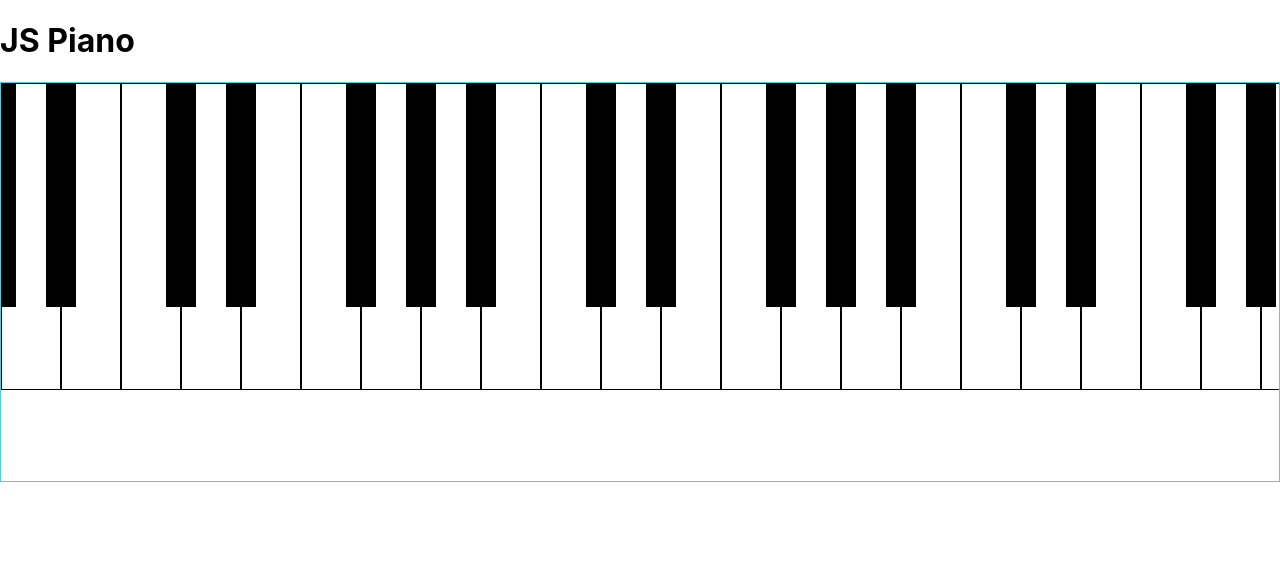
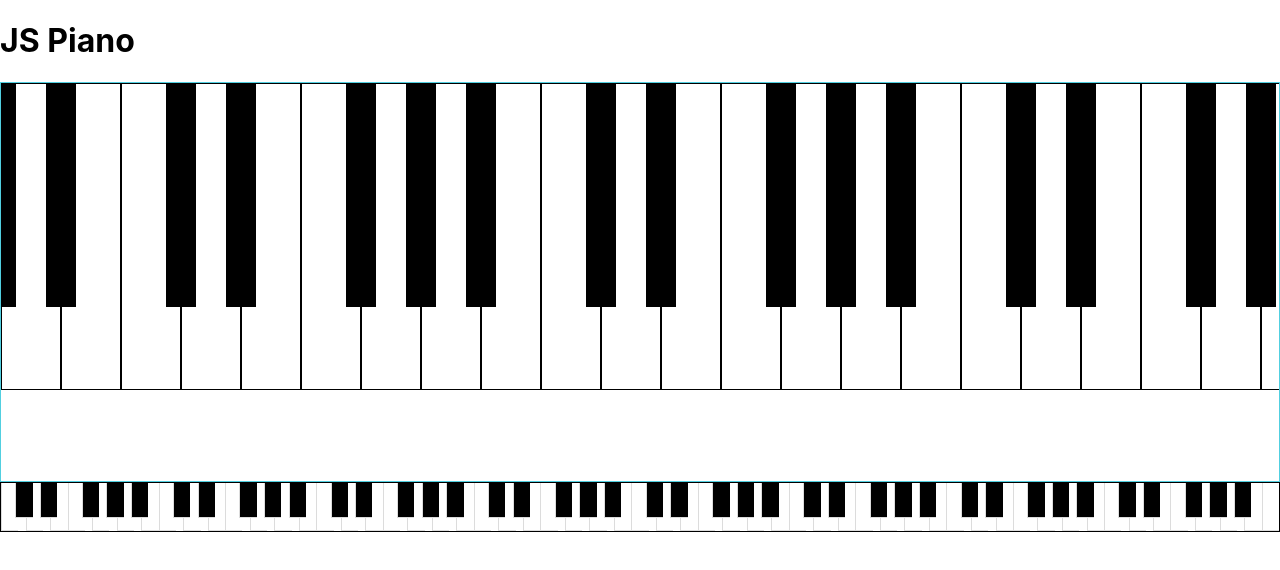
Before and after one commit to mrChernicharo/js-piano, a React (Vite) app: page / in a window 1280 px wide. Shown: the top 570 px of the page. Built offline with nearby package versions, Linux system fonts and the light colour scheme.

Commit message:
miniKeyboard

```diff
--- a/src/App.tsx
+++ b/src/App.tsx
@@ -1,3 +1,4 @@
+import MiniKeyboard from './components/MiniKeyboard';
 import Piano from './components/Piano';
 import './index.css';
 
@@ -7,6 +8,8 @@ function App() {
 			<h1>JS Piano</h1>
 
 			<Piano />
+
+			<MiniKeyboard />
 		</div>
 	);
 }
--- /dev/null
+++ b/src/components/MiniKeyboard.tsx
@@ -0,0 +1,15 @@
+import { NOTES } from '../lib/constants';
+import MiniPianoKey from './MiniPianoKey';
+
+export default function MiniKeyboard() {
+	return (
+		<div className="mini-keyboard-container">
+			<div className="brush"></div>
+			<div className="mini-keyboard">
+				{NOTES.map(note => (
+					<MiniPianoKey key={note} note={note} />
+				))}
+			</div>
+		</div>
+	);
+}
--- /dev/null
+++ b/src/components/MiniPianoKey.tsx
@@ -0,0 +1,15 @@
+import { isFlat } from '../lib/tone.fns';
+
+interface Props {
+	note: string;
+}
+
+export default function MiniPianoKey({ note }: Props) {
+	const isBemol = isFlat(note);
+
+	return (
+		<div
+			className={`${note} ${isBemol ? 'black' : 'white'} mini-piano-key`}
+		></div>
+	);
+}
--- a/src/components/Piano.tsx
+++ b/src/components/Piano.tsx
@@ -1,125 +1,12 @@
 import { useEffect, useRef } from 'react';
+import { NOTES } from '../lib/constants';
 import PianoKey from './PianoKey';
-
-const NOTES = [
-	'C0',
-	'Db0',
-	'D0',
-	'Eb0',
-	'E0',
-	'F0',
-	'Gb0',
-	'G0',
-	'Ab0',
-	'A0',
-	'Bb0',
-	'B0',
-
-	'C1',
-	'Db1',
-	'D1',
-	'Eb1',
-	'E1',
-	'F1',
-	'Gb1',
-	'G1',
-	'Ab1',
-	'A1',
-	'Bb1',
-	'B1',
-
-	'C2',
-	'Db2',
-	'D2',
-	'Eb2',
-	'E2',
-	'F2',
-	'Gb2',
-	'G2',
-	'Ab2',
-	'A2',
-	'Bb2',
-	'B2',
-
-	'C3',
-	'Db3',
-	'D3',
-	'Eb3',
-	'E3',
-	'F3',
-	'Gb3',
-	'G3',
-	'Ab3',
-	'A3',
-	'Bb3',
-	'B3',
-
-	'C4',
-	'Db4',
-	'D4',
-	'Eb4',
-	'E4',
-	'F4',
-	'Gb4',
-	'G4',
-	'Ab4',
-	'A4',
-	'Bb4',
-	'B4',
-
-	'C5',
-	'Db5',
-	'D5',
-	'Eb5',
-	'E5',
-	'F5',
-	'Gb5',
-	'G5',
-	'Ab5',
-	'A5',
-	'Bb5',
-	'B5',
-
-	'C6',
-	'Db6',
-	'D6',
-	'Eb6',
-	'E6',
-	'F6',
-	'Gb6',
-	'G6',
-	'Ab6',
-	'A6',
-	'Bb6',
-	'B6',
-
-	'C7',
-	'Db7',
-	'D7',
-	'Eb7',
-	'E7',
-	'F7',
-	'Gb7',
-	'G7',
-	'Ab7',
-	'A7',
-	'Bb7',
-	'B7',
-	'C8',
-];
 
 export default function Piano() {
 	const keyboardRef = useRef<HTMLDivElement>(null);
 
 	function handleScroll(e) {
-		const { scrollLeft } = keyboardRef.current!;
-
-		console.log(
-			'scrolled',
-			event,
-			keyboardRef.current?.scrollLeft,
-			scrollLeft
-		);
+		// const { scrollLeft, scrollWidth, scrollIntoView } = keyboardRef.current!;
 	}
 
 	useEffect(() => {
@@ -137,8 +24,6 @@ export default function Piano() {
 					<PianoKey key={note} note={note} />
 				))}
 			</div>
-
-			<div className="piano-mat"></div>
 		</div>
 	);
 }
--- a/src/index.css
+++ b/src/index.css
@@ -1,6 +1,11 @@
 :root {
 	--piano-height: min(40vh, 500px);
+	--mini-piano-height: min(10vh, 50px);
 	--key-width: 60px;
+	--mini-key-width: 6px;
+	--text-light: #dcdcdc;
+	--text-medium: #676767;
+	--text-dark: #333;
 }
 
 body {
@@ -23,8 +28,17 @@ div {
 	overflow-x: scroll;
 }
 
+.mini-keyboard-container {
+	height: var(--mini-piano-height);
+	border: 1px solid;
+}
+
 .keyboard {
 	height: var(--piano-height);
+	display: flex;
+}
+
+.mini-keyboard {
 	display: flex;
 }
 
@@ -35,13 +49,24 @@ div {
 	transition: 0.5s;
 }
 
+.mini-piano-key {
+	border-left: 1px solid var(--text-light);
+	border-bottom: 1px solid var(--text-light);
+	height: var(--mini-piano-height * 0.94);
+	width: 100%;
+}
+
 .white.piano-key {
 	background-color: white;
 	height: calc(var(--piano-height) * 0.96);
 }
 
+.white.mini-piano-key {
+	background-color: white;
+	height: calc(var(--mini-piano-height) * 0.96);
+}
+
 .black.piano-key {
-	position: relative;
 	background-color: black;
 	height: calc(var(--piano-height) * 0.7);
 	min-width: calc(var(--key-width) * 0.5);
@@ -50,6 +75,17 @@ div {
 	margin-right: calc(calc(var(--key-width) * 0.25) * -1);
 }
 
+.black.mini-piano-key {
+	background-color: black;
+	position: relative;
+	height: calc(var(--mini-piano-height) * 0.7);
+	margin-left: -5px;
+	margin-right: -5px;
+	z-index: 2;
+	margin-left: calc(calc(var(--mini-key-width) * 0.5) * -1);
+	margin-right: calc(calc(var(--mini-key-width) * 1.2) * -1);
+}
+
 .active.piano-key {
 	background-color: lightblue;
 }
--- /dev/null
+++ b/src/lib/constants.ts
@@ -0,0 +1,106 @@
+export const NOTES = [
+	'C0',
+	'Db0',
+	'D0',
+	'Eb0',
+	'E0',
+	'F0',
+	'Gb0',
+	'G0',
+	'Ab0',
+	'A0',
+	'Bb0',
+	'B0',
+
+	'C1',
+	'Db1',
+	'D1',
+	'Eb1',
+	'E1',
+	'F1',
+	'Gb1',
+	'G1',
+	'Ab1',
+	'A1',
+	'Bb1',
+	'B1',
+
+	'C2',
+	'Db2',
+	'D2',
+	'Eb2',
+	'E2',
+	'F2',
+	'Gb2',
+	'G2',
+	'Ab2',
+	'A2',
+	'Bb2',
+	'B2',
+
+	'C3',
+	'Db3',
+	'D3',
+	'Eb3',
+	'E3',
+	'F3',
+	'Gb3',
+	'G3',
+	'Ab3',
+	'A3',
+	'Bb3',
+	'B3',
+
+	'C4',
+	'Db4',
+	'D4',
+	'Eb4',
+	'E4',
+	'F4',
+	'Gb4',
+	'G4',
+	'Ab4',
+	'A4',
+	'Bb4',
+	'B4',
+
+	'C5',
+	'Db5',
+	'D5',
+	'Eb5',
+	'E5',
+	'F5',
+	'Gb5',
+	'G5',
+	'Ab5',
+	'A5',
+	'Bb5',
+	'B5',
+
+	'C6',
+	'Db6',
+	'D6',
+	'Eb6',
+	'E6',
+	'F6',
+	'Gb6',
+	'G6',
+	'Ab6',
+	'A6',
+	'Bb6',
+	'B6',
+
+	'C7',
+	'Db7',
+	'D7',
+	'Eb7',
+	'E7',
+	'F7',
+	'Gb7',
+	'G7',
+	'Ab7',
+	'A7',
+	'Bb7',
+	'B7',
+	'C8',
+];
```
